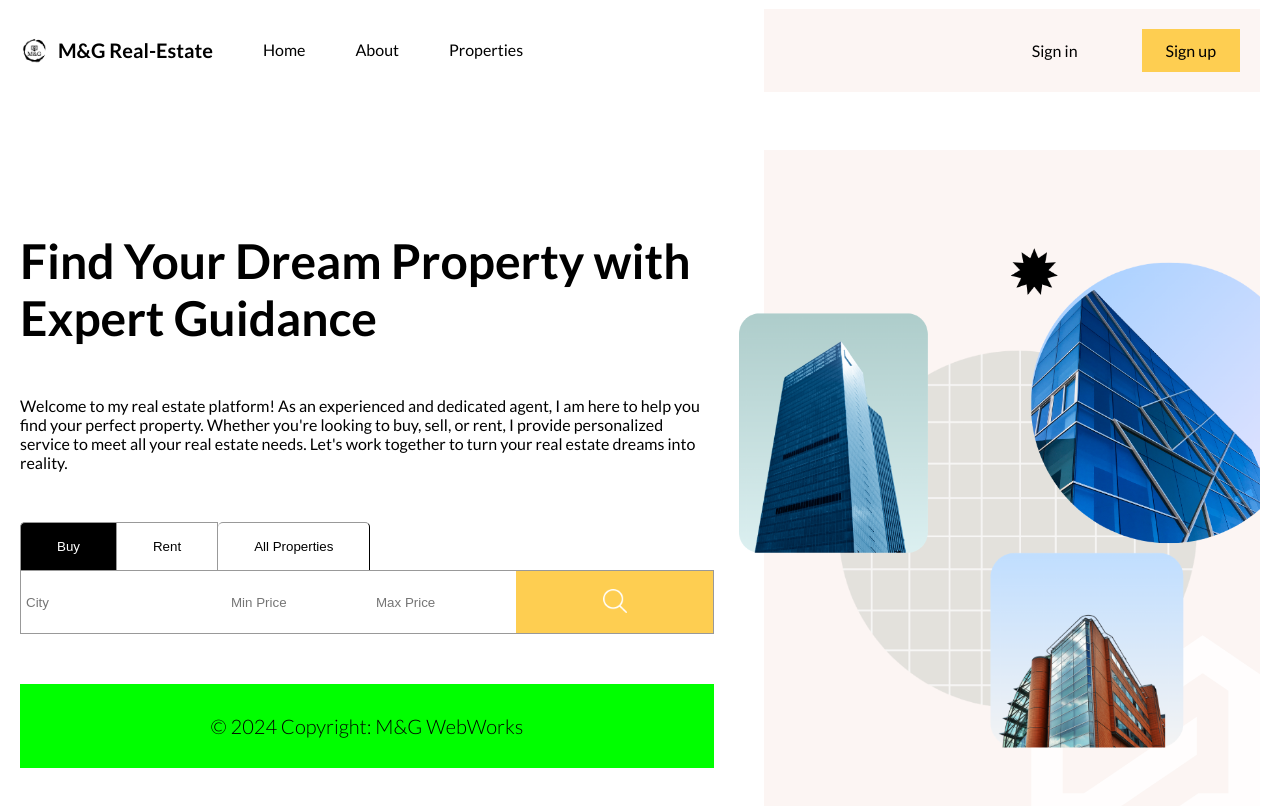
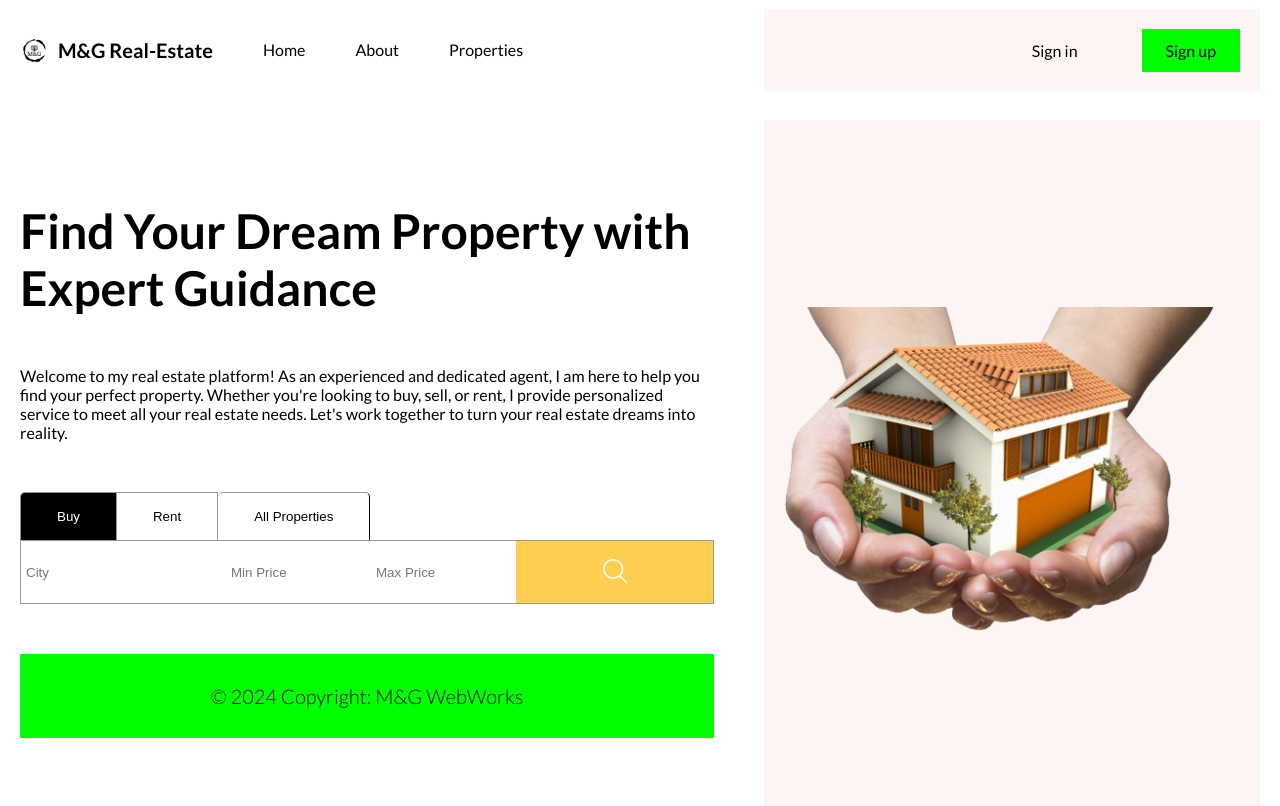
Before and after one commit to GavenDcosta/PersonalizedRealEstateTemplate, a React (Vite) app in the folder client/: page / in a window 1280 px wide. Shown: the top 806 px of the page. Built offline with nearby package versions, Linux system fonts and the light colour scheme.

Commit message:
bg image

```diff
--- a/client/src/components/card/Card.jsx
+++ b/client/src/components/card/Card.jsx
@@ -76,7 +76,7 @@
                   <div className="icon"
                    onClick={handleSave}
                    style={{
-                     backgroundColor: saved ? "#fece51" : "white",
+                     backgroundColor: saved ? "lime" : "white",
                    }}>
                        <img src="/save.png" alt="" />
                   </div>
--- a/client/src/components/navbar/navbar.scss
+++ b/client/src/components/navbar/navbar.scss
@@ -7,7 +7,7 @@
   align-items: center;
 
   @include lg{
-    margin-bottom: 50px;
+    margin-bottom: 20px;
   }
 
   @include sm{
@@ -92,7 +92,7 @@
 
       .profile{
         padding: 12px 24px;
-        background-color: #fece51;
+        background-color: lime;
         cursor: pointer;
         border: none;
         position: relative;
@@ -115,7 +115,7 @@
     }
 
     .register {
-      background-color: #fece51;
+      background-color: lime;
     }
 
     .menuIcon {
--- a/client/src/routes/singlePage/SinglePage.jsx
+++ b/client/src/routes/singlePage/SinglePage.jsx
@@ -150,7 +150,7 @@
             <button
               onClick={handleSave}
               style={{
-                backgroundColor: saved ? "#fece51" : "white",
+                backgroundColor: saved ? "lime" : "white",
               }}
             >
               <img src="/save.png" alt="" />
```
Also changed, not shown: client/public/bg.png.
